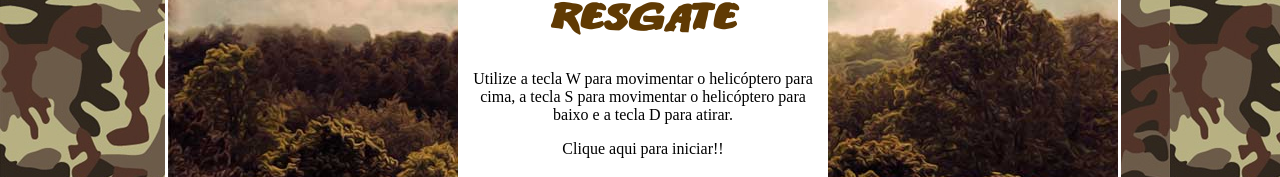
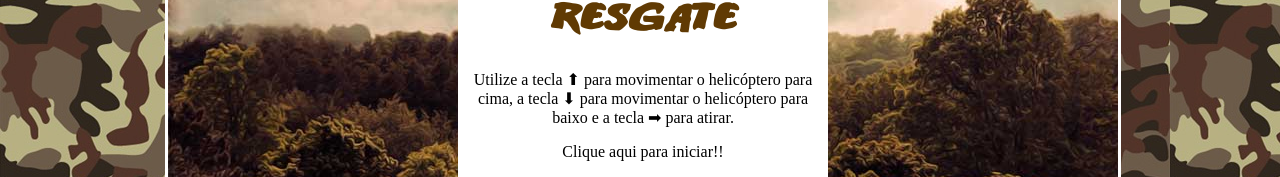
Before and after one commit to jorgeauri/helixGame, a plain HTML site: page index.html in a window 1280 px wide. Shown: the part 145-322 px from the top of the page. Drawn offline with Linux system fonts and the light colour scheme.

Commit message:
ajuste comandos tela inicial

```diff
--- a/index.html
+++ b/index.html
@@ -16,8 +16,9 @@
       <div id="inicio" onclick="start()">
         <h1> Resgate </h1>
         <!--div inicio-->
-        <p>Utilize a tecla W para movimentar o helicóptero para cima, a tecla S para movimentar o helicóptero para baixo
-          e a tecla D para atirar.</p>
+        <p>Utilize a tecla ⬆ para movimentar o helicóptero para cima, a tecla ⬇ para movimentar o
+          helicóptero para baixo
+          e a tecla ➡ para atirar.</p>
         <p> Clique aqui para iniciar!! </p>
       </div>
       <!--fim da div inicio-->
```
